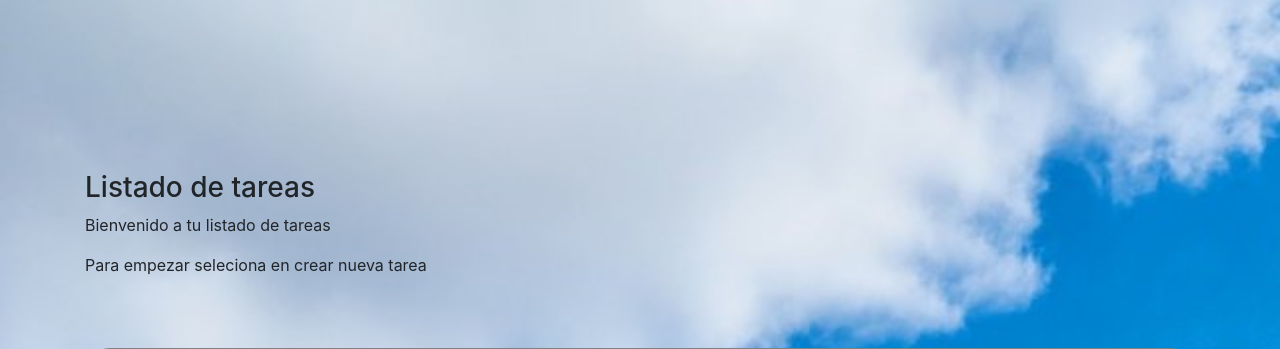
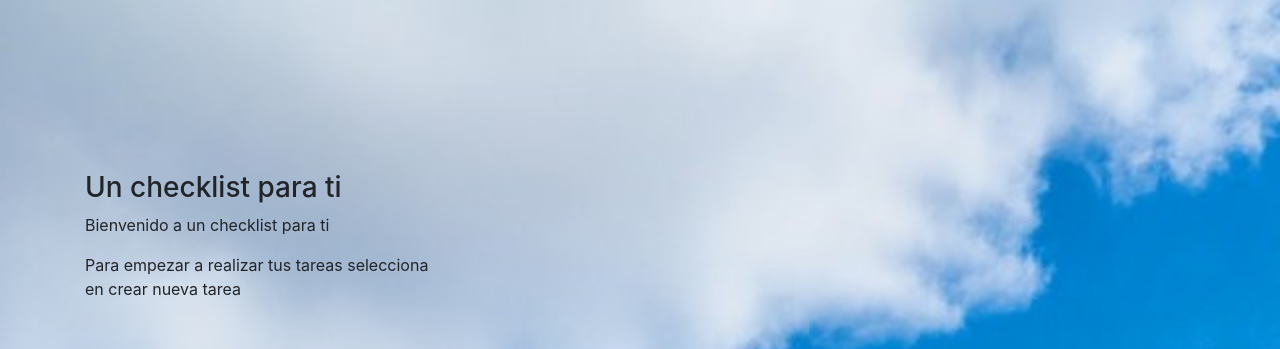
Before and after one commit to JavierIbarraSanchez/checklist, a Django app: page / in a window 1280 px wide. Shown: the top 349 px of the page. Run offline with Django 4.2, Linux system fonts and the light colour scheme; data that the repository does not hold is empty; parts of the project's set-up code (start-up, migrations or seed data) failed here and were passed over; some libraries are stand-ins or nearby versions.

Commit message:
se mueve java para modal a carpeta correspondiente

```diff
--- a/checklist/ChecklistApp/static/js/Modals.js
+++ b/checklist/ChecklistApp/static/js/Modals.js
@@ -35,3 +35,18 @@ $('#modalEliminar').load(url, function(){
 $(this).modal('show');
 })
 }
+
+function abrir_modal_updateuncheck(url){
+
+    $('#modificarUncheck').load(url, function(){
+        $(this).modal('show');
+
+
+})
+}
+function abrir_modal_updatecheck(url){
+
+$('#modificarCheck').load(url, function(){
+    $(this).modal('show');
+})
+}
--- a/checklist/ChecklistApp/templates/index.html
+++ b/checklist/ChecklistApp/templates/index.html
@@ -8,9 +8,9 @@
 
             <div class="row">
                 <div   id="datos" class="col-sm-4" >
-                  <h3 >Listado de tareas</h3>
-                  <p>Bienvenido a tu listado de tareas</p>
-                  <p>Para empezar seleciona en crear nueva tarea</p>
+                  <h3 >Un checklist para ti</h3>
+                  <p>Bienvenido a un checklist para ti </p>
+                  <p>Para empezar a realizar tus tareas selecciona en crear nueva tarea</p>
                 </div>
             </div>
 
```
Also changed, not shown: checklist/ChecklistApp/templates/actividad/Actdetalle.html (+0 -20 lines).
